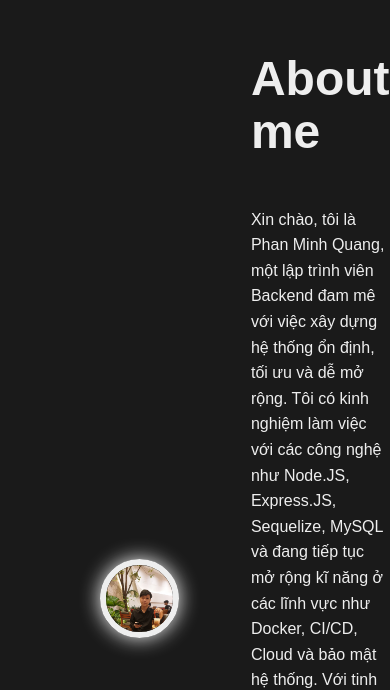
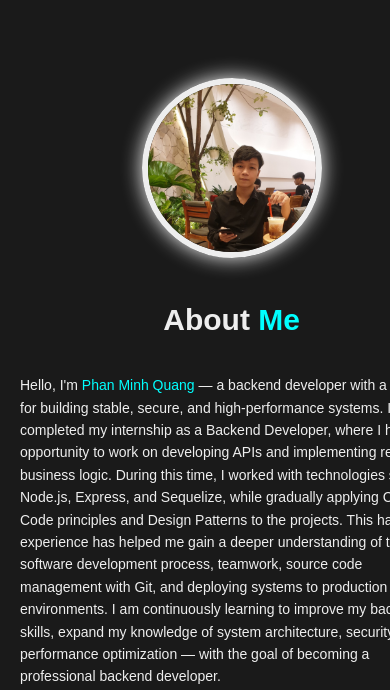
Before and after one commit to phanquang1830/portflolio, a React (Vite) app: page / in a window 390 px wide. Shown: the part 935-1625 px from the top of the page. Built offline with nearby package versions, Linux system fonts and the light colour scheme.

Commit message:
chore: updat About section content to English

```diff
--- a/src/components/About/About.module.scss
+++ b/src/components/About/About.module.scss
@@ -1,30 +1,14 @@
 @use "@/assets/styles/variables" as *;
 
-.container {
+.about {
+  min-height: 100vh;
+  background-color: $background-color;
   display: flex;
   flex-direction: row;
   justify-content: space-between;
   align-items: center;
   gap: 2rem;
   padding: 80px 100px;
-
-  .content {
-    flex: 1;
-    width: 70%;
-  }
-
-  h1 {
-    font-size: $font-h2;
-    color: $text-color;
-    margin-bottom: 2rem;
-  }
-
-  p {
-    font-size: $font-body;
-    color: $text-color;
-    line-height: 1.6;
-    margin: 3rem 0;
-  }
 
   .avatar {
     flex: 0 0 30%;
@@ -40,4 +24,60 @@
 
     }
   }
+
+  .content {
+    flex: 0 0 70%;
+  }
+
+  h2 {
+    font-size: $font-h2;
+    color: $text-color;
+    margin-bottom: 2rem;
+    text-align: center;
+
+    .white {
+      color: $text-color;
+    }
+  }
+
+  p {
+    font-size: $font-body;
+    color: $text-color;
+    line-height: 1.6;
+    margin: 3rem 0;
+  }
 }
+
+.blue {
+  color: $title-color;
+}
+
+@media (max-width: 768px) {
+  .about {
+    min-height: 100vh;
+    flex-direction: column;
+    justify-content: center;
+    align-items: center;
+    padding: 40px 20px;
+    gap: 2rem;
+
+    .avatar {
+      margin-right: 0;
+      flex: none;
+      width: 180px;
+    }
+
+    .content {
+      width: 100%;
+
+      h2 {
+        font-size: $font-h2-mobile;
+      }
+
+      p {
+        font-size: $font-body-mobile;
+        margin: 1.5rem 0;
+      }
+    }
+  }
+}
--- a/src/components/About/About.tsx
+++ b/src/components/About/About.tsx
@@ -3,22 +3,29 @@ import styles from "@/components/About/About.module.scss";
 
 const About: React.FC = () => {
   return (
-    <section className={styles.container}>
-       <div className={styles.avatar}>
+    <section className={styles.about}>
+      <div className={styles.avatar}>
         <img src="/images/avatar.jpg" alt="Avatar" />
       </div>
       <div className={styles.content}>
-        <h1>About me</h1>
+        <h2>
+          <span className={styles.white}>About </span>
+          <span className={styles.blue}>Me</span>
+        </h2>
         <p>
-          Xin chào, tôi là Phan Minh Quang, một lập trình viên Backend đam mê
-          với việc xây dựng hệ thống ổn định, tối ưu và dễ mở rộng. Tôi có kinh
-          nghiệm làm việc với các công nghệ như Node.JS, Express.JS, Sequelize,
-          MySQL và đang tiếp tục mở rộng kĩ năng ở các lĩnh vực như Docker,
-          CI/CD, Cloud và bảo mật hệ thống. Với tinh thần yêu thích clean code,
-          tôi luôn hướng tới việc phát triển những sản phẩm không chỉ hoạt động
-          tốt mà còn dễ bảo trì và mở rộng về sau. Tôi luôn cố gắng nỗ lực mỗi
-          ngày để có thể thiết kế và xây dựng những hệ thống chất lượng, ổn định
-          và giúp ích cho cộng đồng.
+          Hello, I'm <span className={styles.blue}>Phan Minh Quang</span> — a backend developer with a passion for
+          building stable, secure, and high-performance systems. I have
+          completed my internship as a Backend Developer, where I had the
+          opportunity to work on developing APIs and implementing real-world
+          business logic. During this time, I worked with technologies such as
+          Node.js, Express, and Sequelize, while gradually applying Clean Code
+          principles and Design Patterns to the projects. This hands-on
+          experience has helped me gain a deeper understanding of the software
+          development process, teamwork, source code management with Git, and
+          deploying systems to production environments. I am continuously
+          learning to improve my backend skills, expand my knowledge of system
+          architecture, security, and performance optimization — with the goal
+          of becoming a professional backend developer.
         </p>
       </div>
     </section>
```
